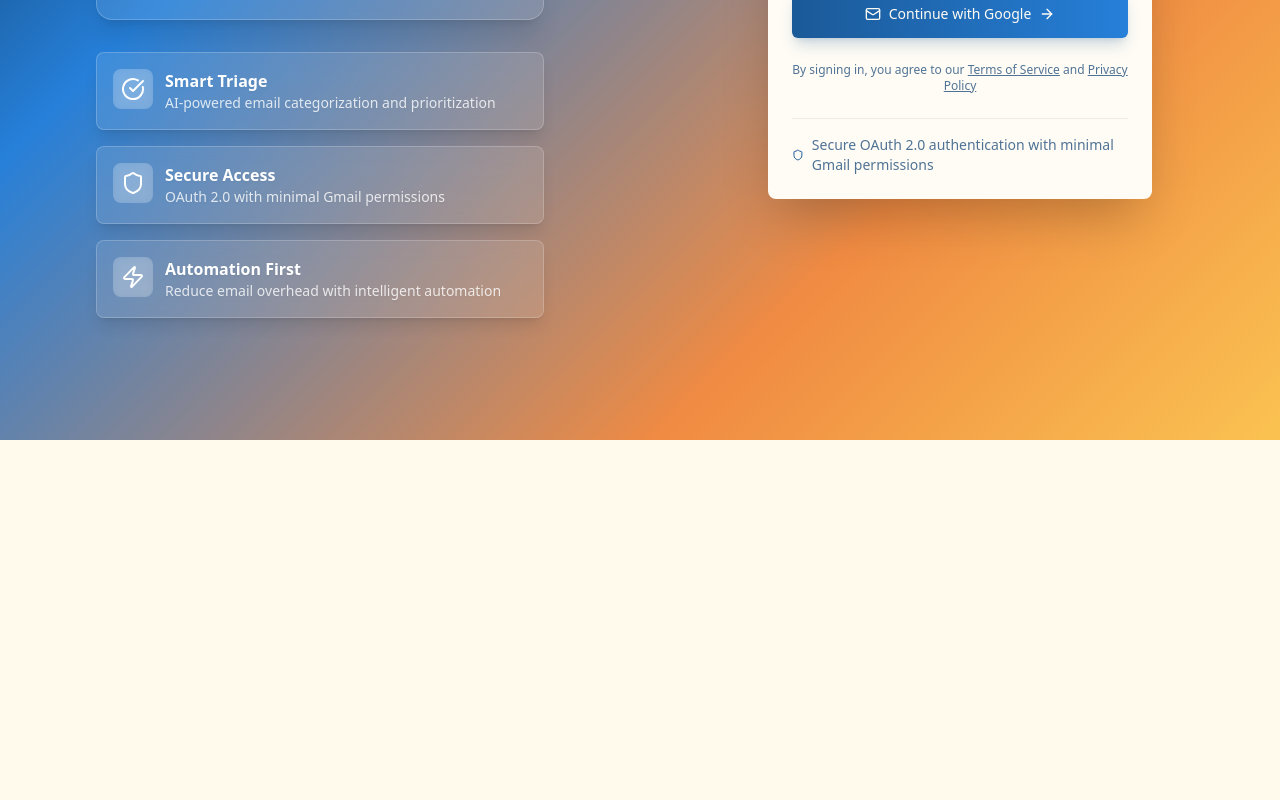
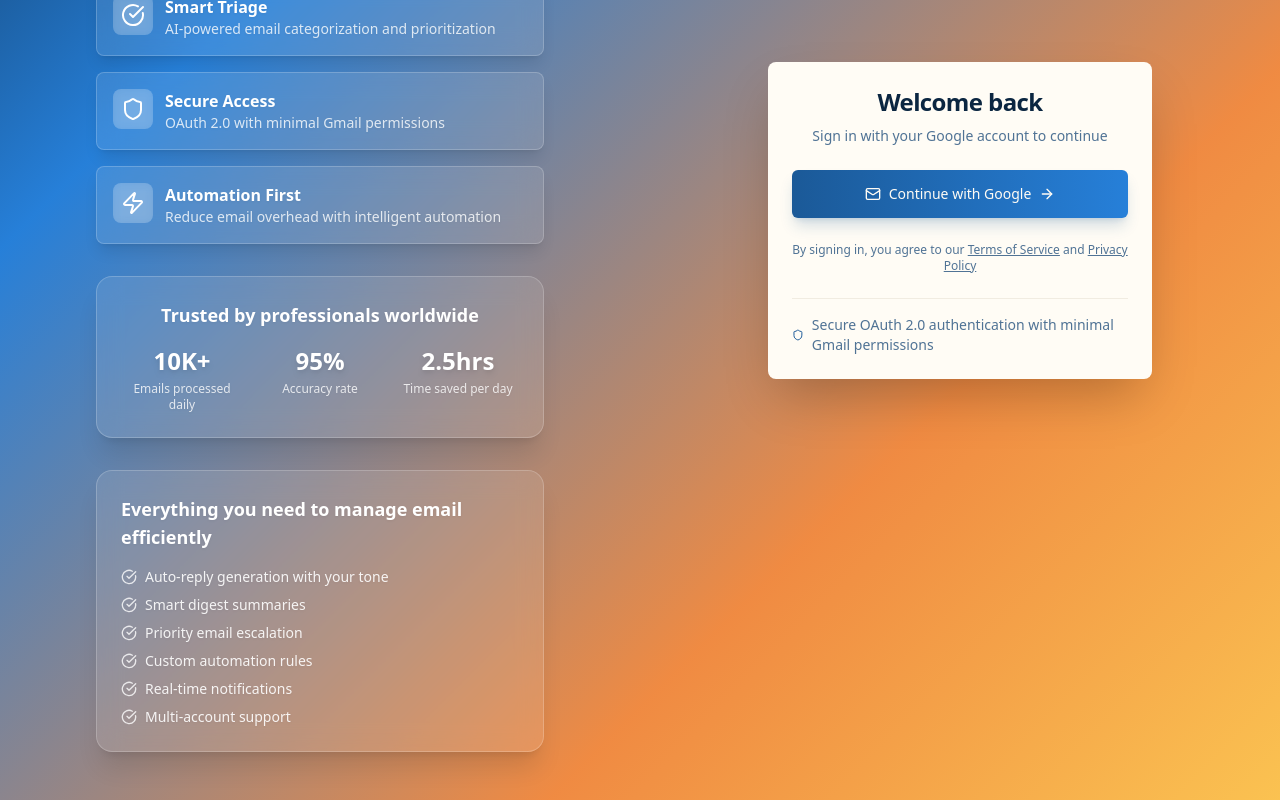
Before and after one commit to romanI04/ghost-inbox-flow, a React (Vite) app: page / in a window 1280 px wide. Shown: the part 360-1160 px from the top of the page. Before the commit the page ends 800 px from the top, so only its background shows below. Built offline with nearby package versions, Linux system fonts and the light colour scheme.

Commit message:
Improve UI density

```diff
--- a/src/pages/Login.tsx
+++ b/src/pages/Login.tsx
@@ -62,6 +62,21 @@ const Login = () => {
     }
   ];
 
+  const stats = [
+    { value: "10K+", label: "Emails processed daily" },
+    { value: "95%", label: "Accuracy rate" },
+    { value: "2.5hrs", label: "Time saved per day" }
+  ];
+
+  const additionalFeatures = [
+    "Auto-reply generation with your tone",
+    "Smart digest summaries",
+    "Priority email escalation",
+    "Custom automation rules",
+    "Real-time notifications",
+    "Multi-account support"
+  ];
+
   return (
     <div className="min-h-screen flex flex-col lg:flex-row gradient-bg relative overflow-hidden">
       {/* Gradient overlay for better readability */}
@@ -109,6 +124,36 @@ const Login = () => {
                 </div>
               </div>
             ))}
+          </div>
+
+          {/* Stats Section */}
+          <div className="bg-white/10 backdrop-blur-md rounded-2xl p-6 border border-white/20 shadow-xl">
+            <h3 className="text-lg font-semibold text-white mb-4 text-center drop-shadow-sm">
+              Trusted by professionals worldwide
+            </h3>
+            <div className="grid grid-cols-3 gap-4 text-center">
+              {stats.map((stat, index) => (
+                <div key={index} className="space-y-1">
+                  <div className="text-2xl font-bold text-white drop-shadow-md">{stat.value}</div>
+                  <div className="text-xs text-white/80 drop-shadow-sm">{stat.label}</div>
+                </div>
+              ))}
+            </div>
+          </div>
+
+          {/* Additional Features */}
+          <div className="bg-white/10 backdrop-blur-md rounded-2xl p-6 border border-white/20 shadow-xl">
+            <h3 className="text-lg font-semibold text-white mb-4 drop-shadow-sm">
+              Everything you need to manage email efficiently
+            </h3>
+            <div className="grid grid-cols-1 gap-2">
+              {additionalFeatures.map((feature, index) => (
+                <div key={index} className="flex items-center space-x-2">
+                  <CheckCircle className="h-4 w-4 text-white/80 flex-shrink-0" />
+                  <span className="text-sm text-white/90 drop-shadow-sm">{feature}</span>
+                </div>
+              ))}
+            </div>
           </div>
         </div>
       </div>
```
